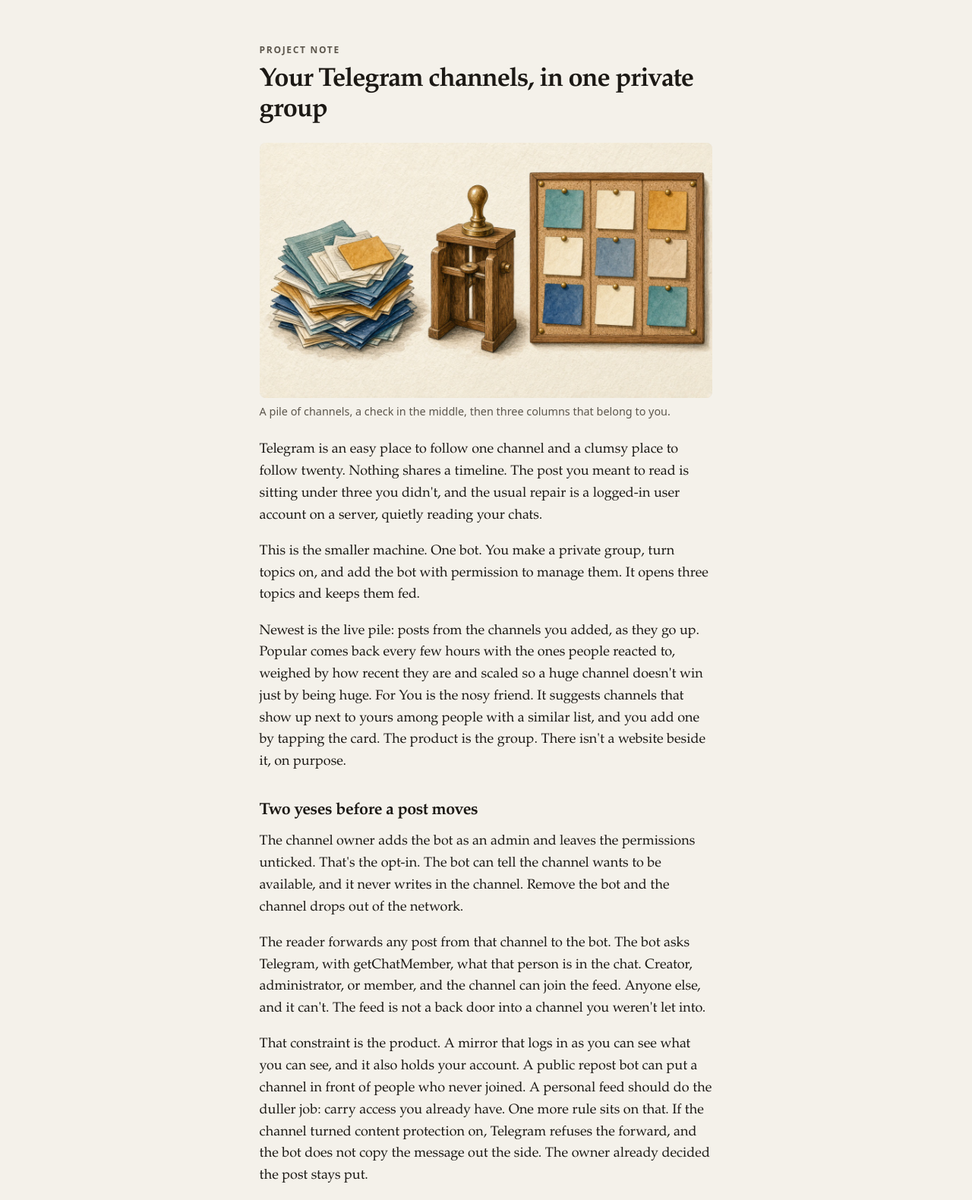
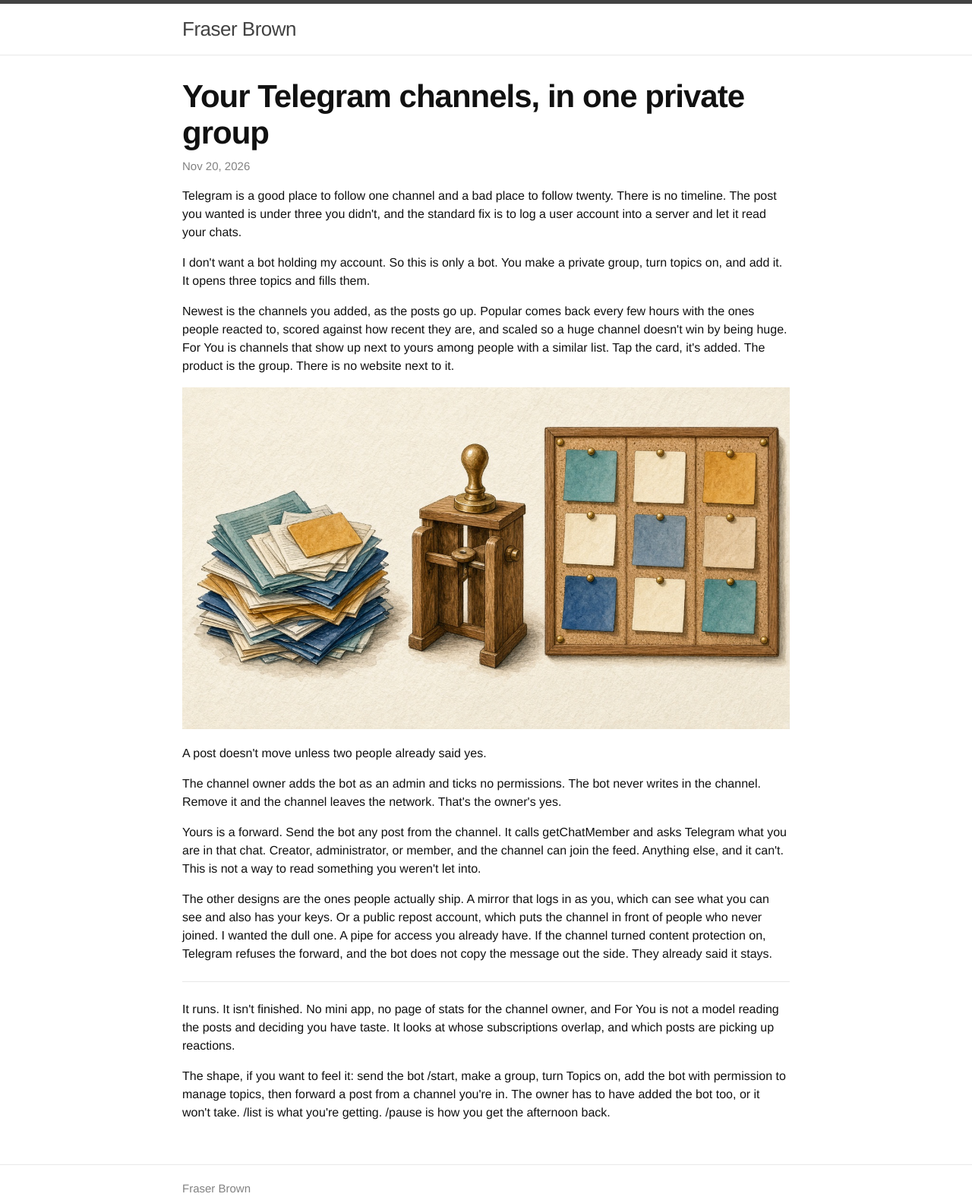
Before and after one commit to fraserbrownirl/fraserbrownirl.github.io, a plain HTML site: page telegram-feed/index.html in a window 1280 px wide. Shown: the top 1580 px of the page at 76% size. Drawn offline with Linux system fonts and the light colour scheme.

Commit message:
Restyle the site as a plain post, and rewrite the feed note in that voice.

```diff
--- a/style.css
+++ b/style.css
@@ -1,102 +1,105 @@
-:root {
-  color-scheme: light;
-  --paper: #f4f1ea;
-  --ink: #1c1915;
-  --muted: #5c564c;
-  --line: #ddd6c8;
-  --link: #2f5f68;
+body {
+  margin: 0;
+  color: #111;
+  background: #fff;
+  font-family: "Helvetica Neue", Helvetica, Arial, sans-serif;
+  font-size: 16px;
+  line-height: 1.5;
+  -webkit-font-smoothing: antialiased;
 }
 
-* { box-sizing: border-box; }
+a { color: #2a7ae2; text-decoration: none; }
+a:hover { text-decoration: underline; }
 
-body {
-  margin: 0;
-  background: var(--paper);
-  color: var(--ink);
-  font: 1.125rem/1.6 "Iowan Old Style", Palatino, Georgia, serif;
+.wrap {
+  max-width: 800px;
+  margin: 0 auto;
+  padding: 0 20px;
 }
 
-a { color: var(--link); }
-
-main {
-  max-width: 40rem;
-  margin: 0 auto;
-  padding: 3.5rem 1.35rem 5rem;
+.site-header {
+  border-top: 5px solid #424242;
+  border-bottom: 1px solid #e8e8e8;
+  min-height: 56px;
 }
 
-.kicker {
-  margin: 0 0 0.7rem;
-  font-family: ui-sans-serif, system-ui, sans-serif;
-  font-size: 0.75rem;
-  font-weight: 650;
-  letter-spacing: 0.14em;
-  text-transform: uppercase;
-  color: var(--muted);
+.site-header .wrap {
+  display: flex;
+  align-items: center;
+  justify-content: space-between;
+  padding-top: 14px;
+  padding-bottom: 14px;
 }
 
-h1 {
-  margin: 0 0 1.4rem;
-  font-size: 2.15rem;
-  font-weight: 600;
-  letter-spacing: -0.03em;
-  line-height: 1.15;
+.site-title {
+  font-size: 26px;
+  font-weight: 300;
+  color: #424242;
+  letter-spacing: -0.5px;
 }
 
-figure { margin: 0 0 1.6rem; }
-
-img {
-  display: block;
-  width: 100%;
-  height: auto;
-  border-radius: 8px;
-  background: #e7e1d6;
+.site-nav a {
+  color: #111;
+  margin-left: 20px;
 }
 
-figcaption {
-  margin-top: 0.55rem;
-  font-family: ui-sans-serif, system-ui, sans-serif;
-  font-size: 0.9rem;
-  line-height: 1.4;
-  color: var(--muted);
+main { padding: 30px 0 40px; }
+
+h1 {
+  margin: 0 0 8px;
+  font-size: 42px;
+  font-weight: 700;
+  letter-spacing: -1px;
+  line-height: 1.15;
+  color: #111;
 }
 
-p { margin: 0 0 1.15rem; }
-
-h2 {
-  margin: 2rem 0 0.6rem;
-  font-size: 1.35rem;
-  font-weight: 600;
-  letter-spacing: -0.02em;
+.post-date {
+  margin: 0 0 24px;
+  font-size: 15px;
+  color: #828282;
 }
 
-.home-list { list-style: none; padding: 0; margin: 1.5rem 0 0; }
+.post p { margin: 0 0 16px; }
 
-.home-list a {
-  display: grid;
-  grid-template-columns: 7.5rem 1fr;
-  gap: 0.9rem;
-  align-items: center;
-  padding: 0.75rem 0;
-  border-top: 1px solid var(--line);
-  color: inherit;
-  text-decoration: none;
+.post img {
+  display: block;
+  max-width: 100%;
+  height: auto;
+  margin: 8px 0 20px;
 }
 
-.home-list a:hover h2 { color: var(--link); }
-
-.home-list img {
-  width: 7.5rem;
-  height: 4.2rem;
-  object-fit: cover;
-  border-radius: 6px;
+hr {
+  border: 0;
+  border-top: 1px solid #e8e8e8;
+  margin: 24px 0;
 }
 
-.home-list h2 { margin: 0 0 0.25rem; font-size: 1.15rem; }
+.post-list { list-style: none; margin: 0; padding: 0; }
 
-.home-list p {
-  margin: 0;
-  font-family: ui-sans-serif, system-ui, sans-serif;
-  font-size: 0.95rem;
-  line-height: 1.4;
-  color: var(--muted);
+.post-list li {
+  margin: 0 0 22px;
 }
+
+.post-list a {
+  color: #111;
+  font-size: 24px;
+  font-weight: 700;
+  letter-spacing: -0.5px;
+}
+
+.post-list .post-date { margin: 4px 0 0; }
+
+.site-footer {
+  border-top: 1px solid #e8e8e8;
+  padding: 20px 0 40px;
+  color: #828282;
+  font-size: 15px;
+}
+
+.site-footer a { color: #828282; }
+
+@media (max-width: 600px) {
+  h1 { font-size: 32px; }
+  .site-title { font-size: 22px; }
+}
--- a/telegram-feed/index.html
+++ b/telegram-feed/index.html
@@ -4,36 +4,43 @@
   <meta charset="utf-8">
   <meta name="viewport" content="width=device-width, initial-scale=1">
   <title>Your Telegram channels, in one private group</title>
-  <meta name="description" content="A bot that files opted-in Telegram channels into a private group you own. Newest, Popular, and For You — and only if you were already a member.">
+  <meta name="description" content="A bot that puts opted-in Telegram channels into a private group. Newest, Popular, and For You, and only if you were already a member.">
   <link rel="canonical" href="https://fraserbrownirl.github.io/telegram-feed/">
   <meta property="og:type" content="article">
   <meta property="og:title" content="Your Telegram channels, in one private group">
-  <meta property="og:description" content="A bot that files opted-in Telegram channels into a private group you own. Newest, Popular, and For You — and only if you were already a member.">
+  <meta property="og:description" content="A bot that puts opted-in Telegram channels into a private group. Newest, Popular, and For You, and only if you were already a member.">
   <meta property="og:url" content="https://fraserbrownirl.github.io/telegram-feed/">
   <meta property="og:image" content="https://fraserbrownirl.github.io/telegram-feed/cover.jpg">
-  <meta property="og:image:width" content="1280">
-  <meta property="og:image:height" content="720">
   <meta name="twitter:card" content="summary_large_image">
-  <link rel="stylesheet" href="../style.css">
+  <link rel="stylesheet" href="/style.css">
 </head>
 <body>
+  <header class="site-header">
+    <div class="wrap">
+      <a class="site-title" href="/">Fraser Brown</a>
+    </div>
+  </header>
   <main>
-    <p class="kicker">Project note</p>
-    <h1>Your Telegram channels, in one private group</h1>
-    <figure>
-      <img src="cover.jpg" alt="A messy stack of papers, a wooden stamp press, and a cork board split into three columns of notes.">
-      <figcaption>A pile of channels, a check in the middle, then three columns that belong to you.</figcaption>
-    </figure>
-    <p>Telegram is an easy place to follow one channel and a clumsy place to follow twenty. Nothing shares a timeline. The post you meant to read is sitting under three you didn't, and the usual repair is a logged-in user account on a server, quietly reading your chats.</p>
-    <p>This is the smaller machine. One bot. You make a private group, turn topics on, and add the bot with permission to manage them. It opens three topics and keeps them fed.</p>
-    <p>Newest is the live pile: posts from the channels you added, as they go up. Popular comes back every few hours with the ones people reacted to, weighed by how recent they are and scaled so a huge channel doesn't win just by being huge. For You is the nosy friend. It suggests channels that show up next to yours among people with a similar list, and you add one by tapping the card. The product is the group. There isn't a website beside it, on purpose.</p>
-    <h2>Two yeses before a post moves</h2>
-    <p>The channel owner adds the bot as an admin and leaves the permissions unticked. That's the opt-in. The bot can tell the channel wants to be available, and it never writes in the channel. Remove the bot and the channel drops out of the network.</p>
-    <p>The reader forwards any post from that channel to the bot. The bot asks Telegram, with getChatMember, what that person is in the chat. Creator, administrator, or member, and the channel can join the feed. Anyone else, and it can't. The feed is not a back door into a channel you weren't let into.</p>
-    <p>That constraint is the product. A mirror that logs in as you can see what you can see, and it also holds your account. A public repost bot can put a channel in front of people who never joined. A personal feed should do the duller job: carry access you already have. One more rule sits on that. If the channel turned content protection on, Telegram refuses the forward, and the bot does not copy the message out the side. The owner already decided the post stays put.</p>
-    <h2>Working, and not finished</h2>
-    <p>It's a bot you can run. It is not a finished product with a homepage of its own. There's no mini app, no analytics for the channel owner, and For You is not a model reading the posts and grading your taste. It notices overlapping subscriptions, and what's picking up reactions. Useful. Not a magazine.</p>
-    <p>The shape of it, if you want to feel it: open the bot, send /start, make a group, turn Topics on, add the bot, then forward a post from a channel you're in whose owner has added the bot too. /list is what's coming in. You can pause the whole thing when you want the afternoon back.</p>
+    <article class="wrap post">
+      <h1>Your Telegram channels, in one private group</h1>
+      <p class="post-date">Nov 20, 2026</p>
+      <p>Telegram is a good place to follow one channel and a bad place to follow twenty. There is no timeline. The post you wanted is under three you didn't, and the standard fix is to log a user account into a server and let it read your chats.</p>
+      <p>I don't want a bot holding my account. So this is only a bot. You make a private group, turn topics on, and add it. It opens three topics and fills them.</p>
+      <p>Newest is the channels you added, as the posts go up. Popular comes back every few hours with the ones people reacted to, scored against how recent they are, and scaled so a huge channel doesn't win by being huge. For You is channels that show up next to yours among people with a similar list. Tap the card, it's added. The product is the group. There is no website next to it.</p>
+      <img src="cover.jpg" alt="A stack of papers, a stamp press, and a board of notes in three columns.">
+      <p>A post doesn't move unless two people already said yes.</p>
+      <p>The channel owner adds the bot as an admin and ticks no permissions. The bot never writes in the channel. Remove it and the channel leaves the network. That's the owner's yes.</p>
+      <p>Yours is a forward. Send the bot any post from the channel. It calls getChatMember and asks Telegram what you are in that chat. Creator, administrator, or member, and the channel can join the feed. Anything else, and it can't. This is not a way to read something you weren't let into.</p>
+      <p>The other designs are the ones people actually ship. A mirror that logs in as you, which can see what you can see and also has your keys. Or a public repost account, which puts the channel in front of people who never joined. I wanted the dull one. A pipe for access you already have. If the channel turned content protection on, Telegram refuses the forward, and the bot does not copy the message out the side. They already said it stays.</p>
+      <hr>
+      <p>It runs. It isn't finished. No mini app, no page of stats for the channel owner, and For You is not a model reading the posts and deciding you have taste. It looks at whose subscriptions overlap, and which posts are picking up reactions.</p>
+      <p>The shape, if you want to feel it: send the bot /start, make a group, turn Topics on, add the bot with permission to manage topics, then forward a post from a channel you're in. The owner has to have added the bot too, or it won't take. /list is what you're getting. /pause is how you get the afternoon back.</p>
+    </article>
   </main>
+  <footer class="site-footer">
+    <div class="wrap">
+      <a href="/">Fraser Brown</a>
+    </div>
+  </footer>
 </body>
 </html>
```
Also changed, not shown: index.html (+19 -21 lines).
